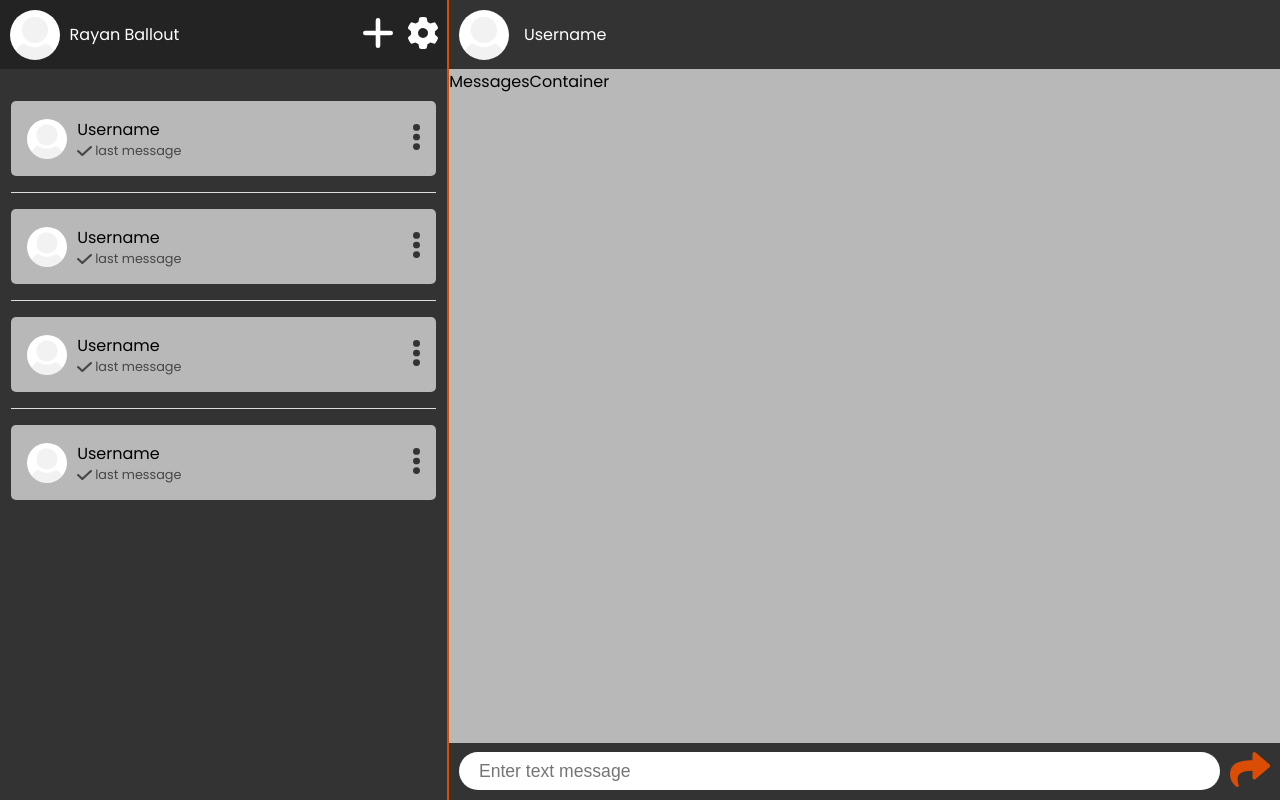
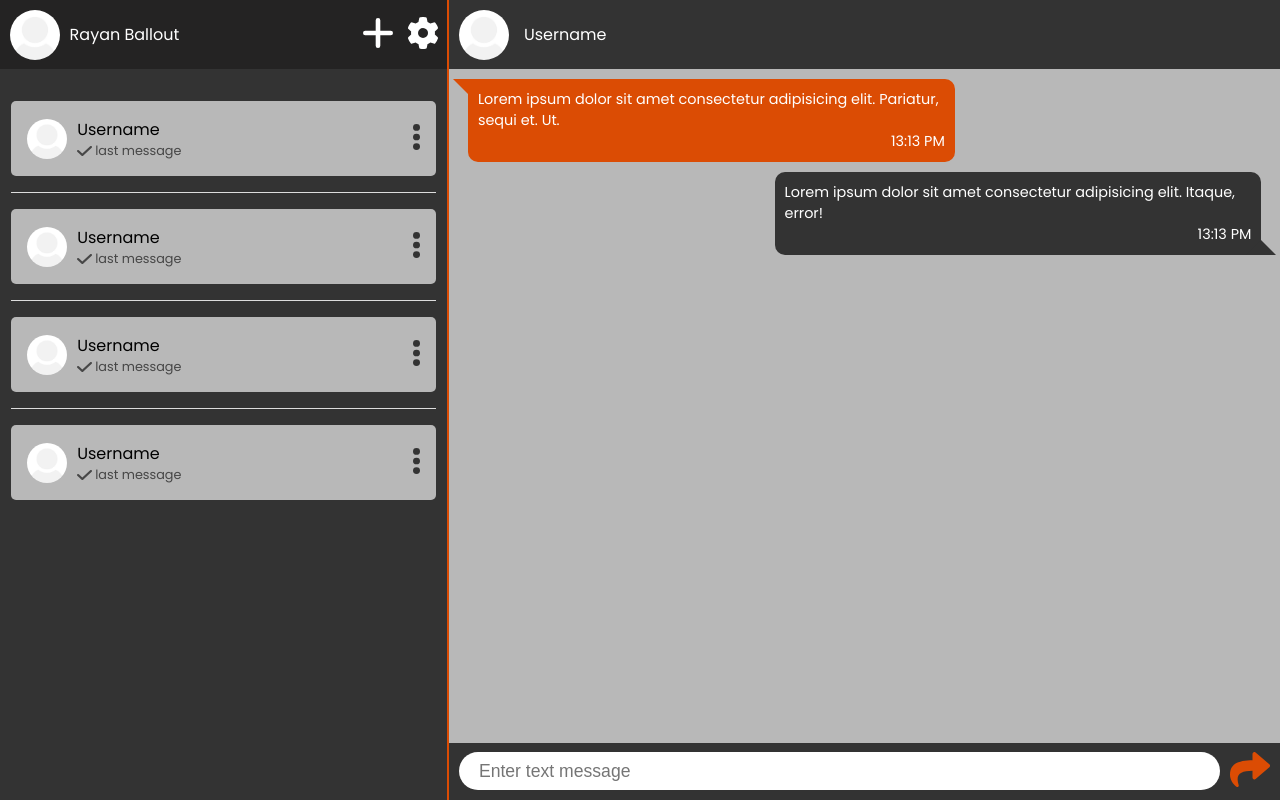
Before and after one commit to RayanBallout/chat-app, a React (Create React App) app: page /chats in a window 1280 px wide. Built offline with nearby package versions, Linux system fonts and the light colour scheme.

Commit message:
Adding the messages

```diff
--- /dev/null
+++ b/src/components/ChatModule/Message.js
@@ -0,0 +1,25 @@
+import React from "react"
+import "./chatModule.css"
+
+const Message = () => {
+	return (
+		<>
+			<div className="message recieved">
+				<div className="message-content">
+					Lorem ipsum dolor sit amet consectetur adipisicing elit.
+					Pariatur, sequi et. Ut.
+				</div>
+				<div className="message-timestamp">13:13 PM</div>
+			</div>
+			<div className="message sent">
+				<div className="message-content">
+					Lorem ipsum dolor sit amet consectetur adipisicing elit.
+					Itaque, error!
+				</div>
+				<div className="message-timestamp">13:13 PM</div>
+			</div>
+		</>
+	)
+}
+
+export default Message
--- a/src/components/ChatModule/MessagesContainer.js
+++ b/src/components/ChatModule/MessagesContainer.js
@@ -1,8 +1,13 @@
 import React from "react"
 import "./chatModule.css"
+import Message from "./Message"
 
 const MessagesContainer = () => {
-	return <div className="messages-container">MessagesContainer</div>
+	return (
+		<div className="messages-container">
+			<Message />
+		</div>
+	)
 }
 
 export default MessagesContainer
--- a/src/components/ChatModule/chatModule.css
+++ b/src/components/ChatModule/chatModule.css
@@ -56,3 +56,63 @@
 .lower-bar .send-message .send-image {
 	width: 40px;
 }
+.messages-container {
+	padding: 0.6rem;
+}
+.message.recieved {
+	position: relative;
+	margin-bottom: 10px;
+	margin-left: 9px;
+	padding: 10px;
+	background-color: var(--secondary-color);
+	width: 60%;
+	color: white;
+	font-size: 0.9rem;
+	border-radius: 10px;
+}
+
+.message.sent {
+	position: relative;
+	margin-bottom: 10px;
+	margin-right: 9px;
+	float: right;
+	padding: 10px;
+	font-size: 0.9rem;
+	background-color: var(--background-color);
+	width: 60%;
+	color: white;
+	border-radius: 10px;
+}
+
+.message-content {
+	padding: 0;
+	margin: 0;
+}
+
+.message-timestamp {
+	text-align: right;
+}
+
+.message.recieved:after {
+	content: "";
+	position: absolute;
+	width: 0;
+	height: 0;
+	border-top: 15px solid var(--secondary-color);
+	border-left: 15px solid transparent;
+	border-right: 15px solid transparent;
+	top: 0;
+	left: -15px;
+}
+
+.message.sent:after {
+	content: "";
+	position: absolute;
+	width: 0;
+	height: 0;
+	border-bottom: 15px solid var(--background-color);
+	border-left: 15px solid transparent;
+	border-right: 15px solid transparent;
+	bottom: 0;
+	right: -15px;
+}
```
